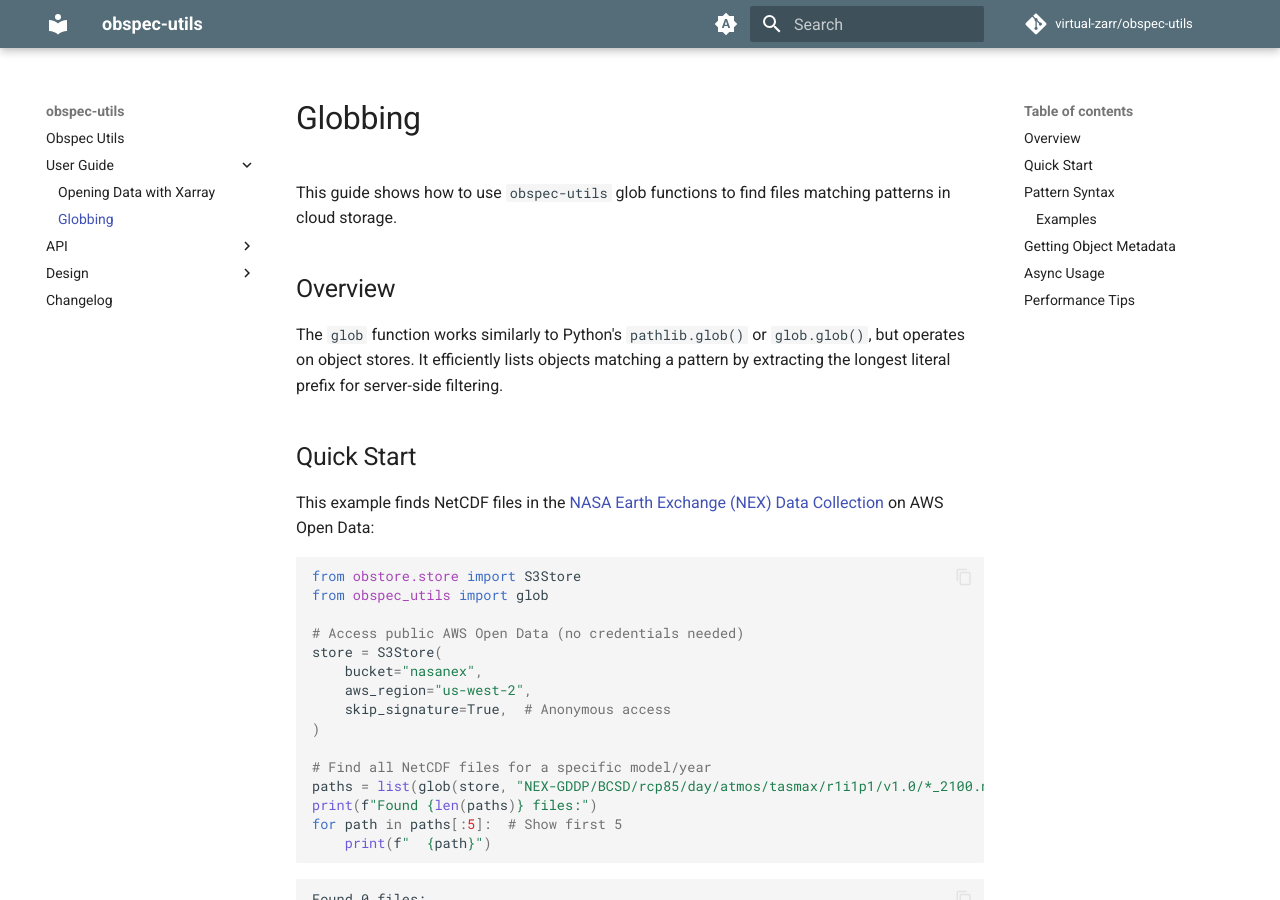
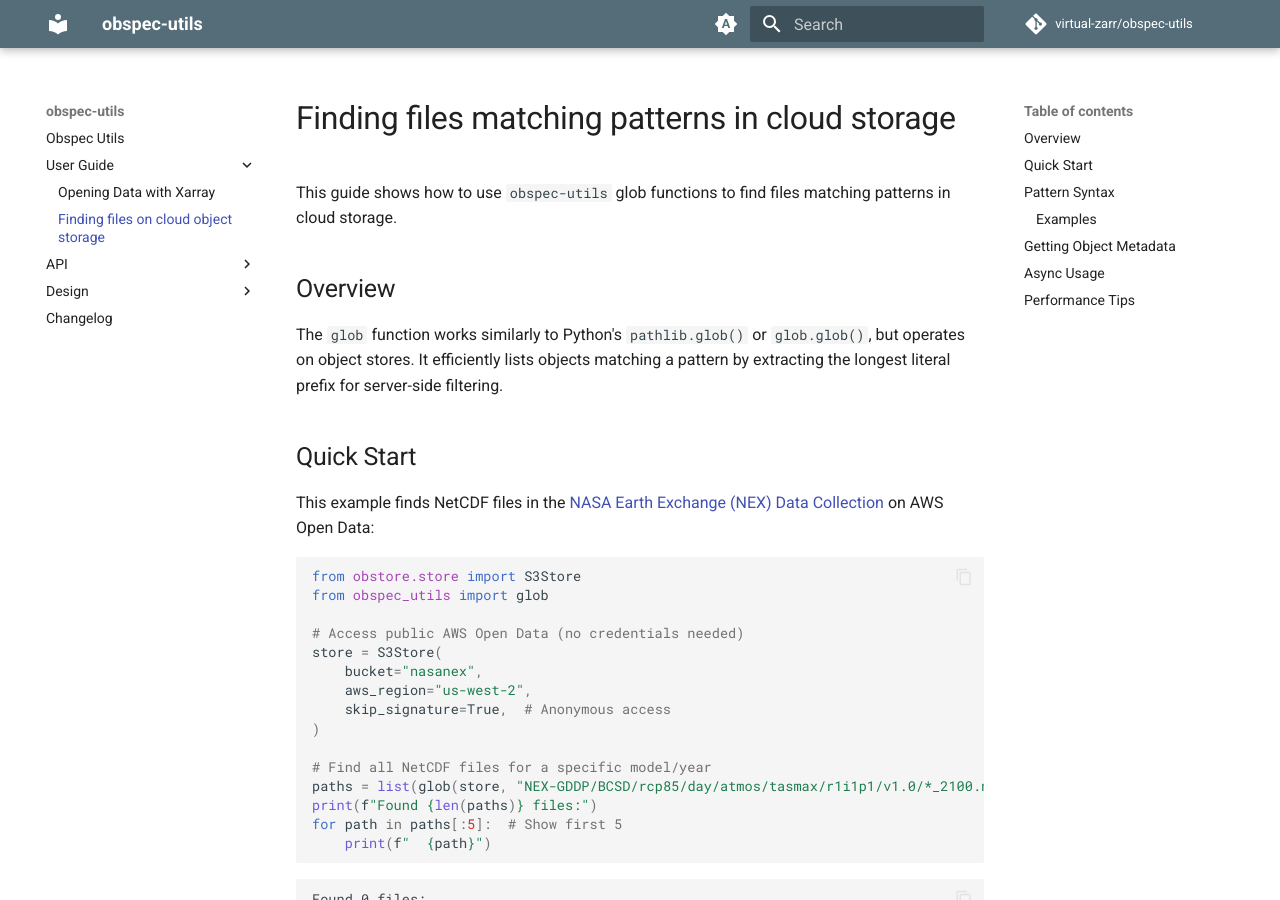
Before and after one commit to virtual-zarr/obspec-utils, an MkDocs documentation site: the page built from docs/user-guide/finding-files.md, in a window 1280 px wide and 900 px high. Built offline with MkDocs 1.6.1 and Material for MkDocs 9.7.7, drawn with Linux system fonts in a browser that asks for light colours; comment, search, counter and statistics services are not loaded; the version menu is left out.

Commit message:
Goal-oriented name

```diff
--- a/docs/user-guide/globbing.md
+++ b/docs/user-guide/finding-files.md
@@ -1,4 +1,4 @@
-# Globbing
+# Finding files matching patterns in cloud storage
 
 This guide shows how to use `obspec-utils` glob functions to find files matching patterns in cloud storage.
 
--- a/mkdocs.yml
+++ b/mkdocs.yml
@@ -16,7 +16,7 @@ nav:
   - "index.md"
   - "User Guide":
     - "Opening Data with Xarray": "user-guide/opening-data-with-xarray.md"
-    - "Globbing": "user-guide/globbing.md"
+    - "Finding files on cloud object storage": "user-guide/finding-files.md"
   - "API":
       - Glob: "api/glob.md"
       - Protocols: "api/protocols.md"
```
